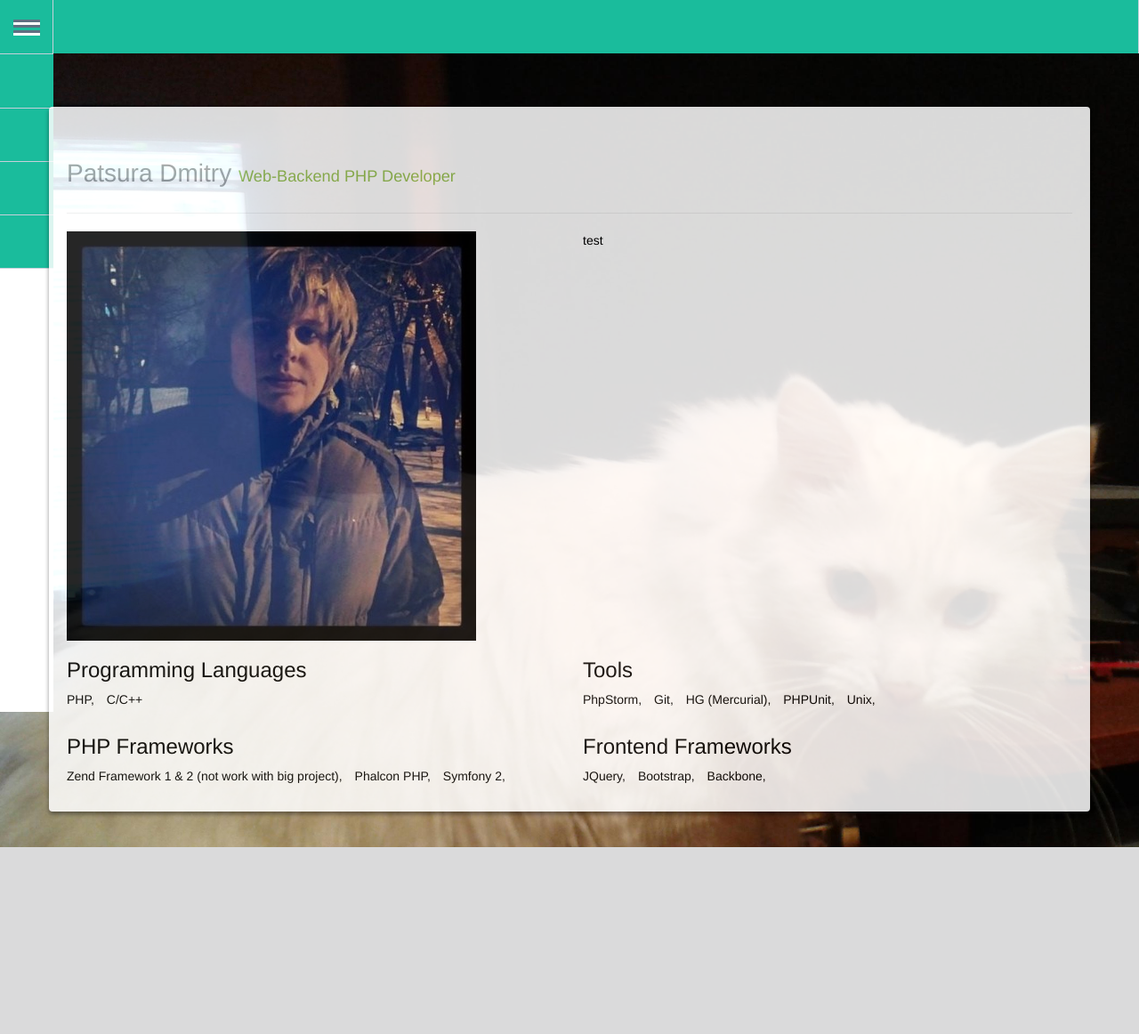
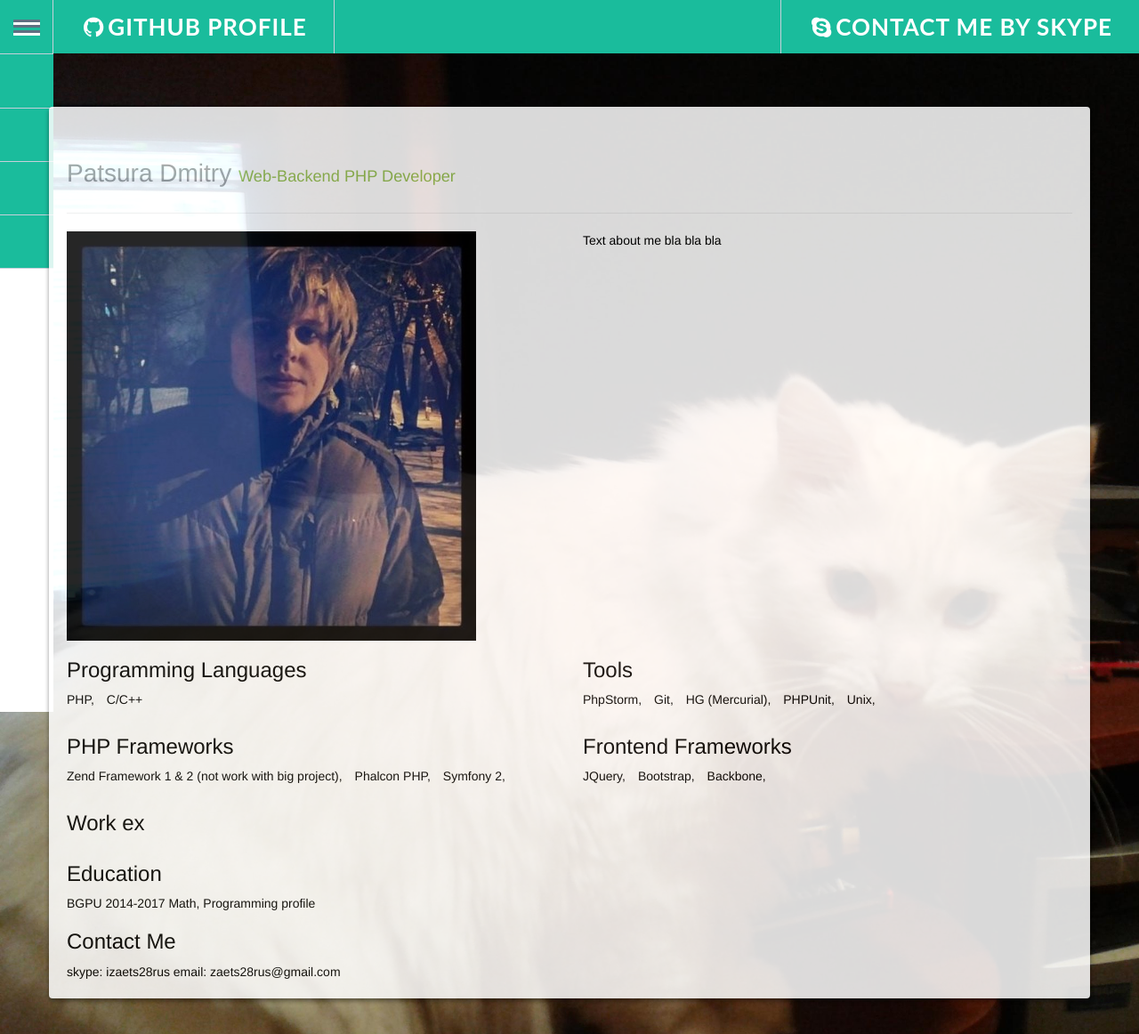
Before and after one commit to ovr/ovr.github.io, a PHP site: page / in a window 1280 px wide. Shown: the whole page at 89% size. Before the commit the page ends 952 px from the top, so only its background shows below. Run offline with PHP 8.4, Linux system fonts and the light colour scheme; some libraries are stand-ins or nearby versions.

Commit message:
Write struct
- makeup fixes

- added fontawesome

- header added 2 links (github, skype)

```diff
--- a/public/css/component.css
+++ b/public/css/component.css
@@ -23,7 +23,7 @@
 .gn-menu-main a {
 		display: block;
 		height: 100%;
-		color: #5f6f81;
+		color: white;
 		text-decoration: none;
 		cursor: pointer;
 }
--- a/public/css/demo.css
+++ b/public/css/demo.css
@@ -72,7 +72,7 @@
 }
 
 .codrops-icon:before {
-	font-family: 'codropsicons';
+	font-family: FontAwesome;
 	margin: 0 4px;
 	speak: none;
 	font-style: normal;
--- a/public/index.php
+++ b/public/index.php
@@ -9,6 +9,7 @@
 	<meta charset="UTF-8">
 	<title>Dmitry Patsura Blog - About Me</title>
 	<link rel="stylesheet" type="text/css" href="/src/vendor/bootstrap/dist/css/bootstrap.min.css" />
+	<link rel="stylesheet" type="text/css" href="/src/vendor/fontawesome/css/font-awesome.min.css" />
 	<link rel="stylesheet" type="text/css" href="/css/normalize.css" />
 	<link rel="stylesheet" type="text/css" href="/css/demo.css" />
 	<link rel="stylesheet" type="text/css" href="/css/component.css" />
@@ -40,11 +41,9 @@
 					</div><!-- /gn-scroller -->
 				</nav>
 			</li>
-			<li></li>
+			<li><a href="https://github.com/ovr" class="codrops-icon fa-github fa-2x pull-right">Github Profile</a></li>
+			<li><a href="skype:izaets28rus?chat" class="codrops-icon fa-skype  fa-2x pull-right">Contact me by Skype</a></li>
 		</ul>
-		<div>
-
-		</div>
 	</div><!-- /container -->
 	<div class="container" id="about">
 		<div class="page-header">
@@ -58,7 +57,7 @@
 				<img src="/img/572096.jpg">
 			</div>
 			<div class="col-lg-6 col-md-12">
-				test
+				Text about me bla bla bla
 			</div>
 		</div>
 		<div class="row">
@@ -98,6 +97,24 @@
 				</ul>
 			</div>
 		</div>
+		<div class="row">
+			<div class="col-lg-6 col-md-12">
+				<h3>Work ex</h3>
+			</div>
+		</div>
+		<div class="row">
+			<div class="col-lg-6 col-md-12">
+				<h3>Education</h3>
+				BGPU 2014-2017 Math, Programming profile
+			</div>
+		</div>
+		<div class="row">
+			<div class="col-lg-6 col-md-12">
+				<h3>Contact Me</h3>
+				skype: izaets28rus
+				email: zaets28rus@gmail.com
+			</div>
+		</div>
 	</div>
 	<script src="/src/lib/classie.js"></script>
 	<script src="/src/lib/gnmenu.js"></script>
```
Also changed, not shown: composer.json (added, +12 -0 lines), cron/fetch_stats.php (added, +28 -0 lines), 2 other files.
